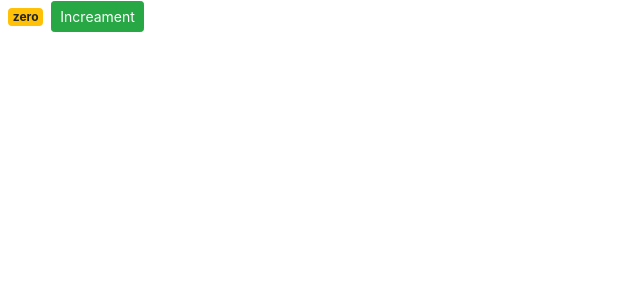
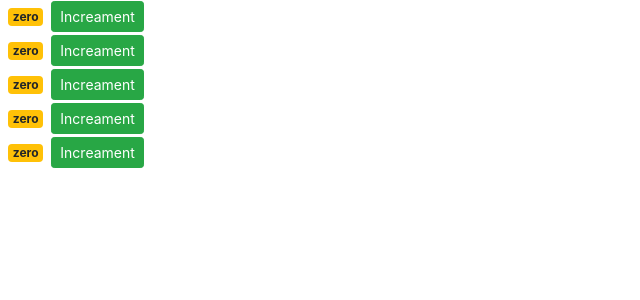
Before and after one commit to sumonsheikh/counter-app, a React (Create React App) app: page / in a window 1280 px wide. Shown: the top 300 px of the page, without its empty margins (0-640 px from the left). Built offline with nearby package versions, Linux system fonts and the light colour scheme.

Commit message:
Composing component

```diff
--- a/src/componets/counter.jsx
+++ b/src/componets/counter.jsx
@@ -12,16 +12,18 @@ class Counter extends Component {
     };
     //binding event handler
     handleIcreament=()=>{
+
         //increament the value of count
          this.setState({count:this.state.count +1});
     };
+
     render() {
 
         return(
 
         <div>
             <span className={this.getBadgeClasses()}>{this.formatCounter()}</span>
-            <button onClick={this.handleIcreament} className="btn btn-success btn-sm">Increament</button>
+            <button onClick={()=>this.handleIcreament()} className="btn btn-success btn-sm">Increament</button>
             {this.state.tags.length ===0 && "please enter a tag"}
         </div>
         );
--- /dev/null
+++ b/src/componets/counters.jsx
@@ -0,0 +1,18 @@
+import React, { Component } from 'react';
+import Counter from './counter';
+class Counters extends Component {
+    state = {  }
+    render() {
+        return (
+            <div>
+                <Counter/>
+                <Counter/>
+                <Counter/>
+                <Counter/>
+                <Counter/>
+            </div>
+         );
+    }
+}
+
+export default Counters;
--- a/src/index.js
+++ b/src/index.js
@@ -4,11 +4,11 @@ import './index.css';
 import App from './App';
 import * as serviceWorker from './serviceWorker';
 import "bootstrap/dist/css/bootstrap.css";
-import Counter from './componets/counter';
+import Counters from './componets/counters';
 
 ReactDOM.render(
   <React.StrictMode>
-    <Counter />
+    <Counters />
   </React.StrictMode>,
   document.getElementById('root')
 );
```
